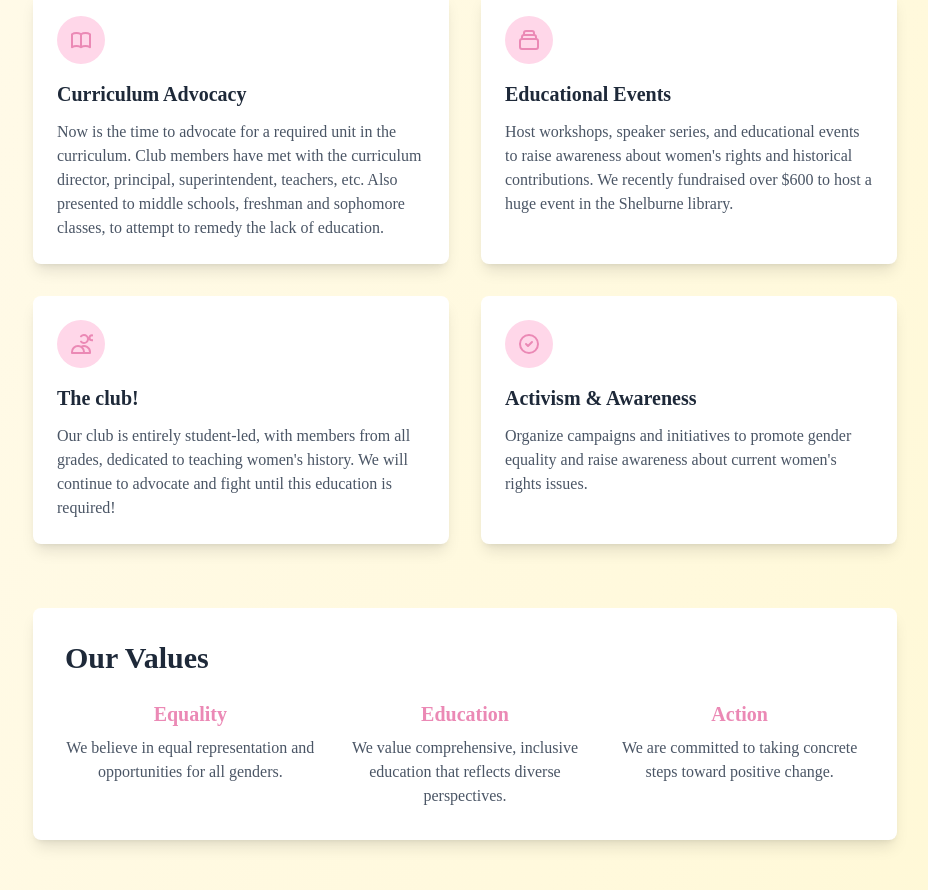
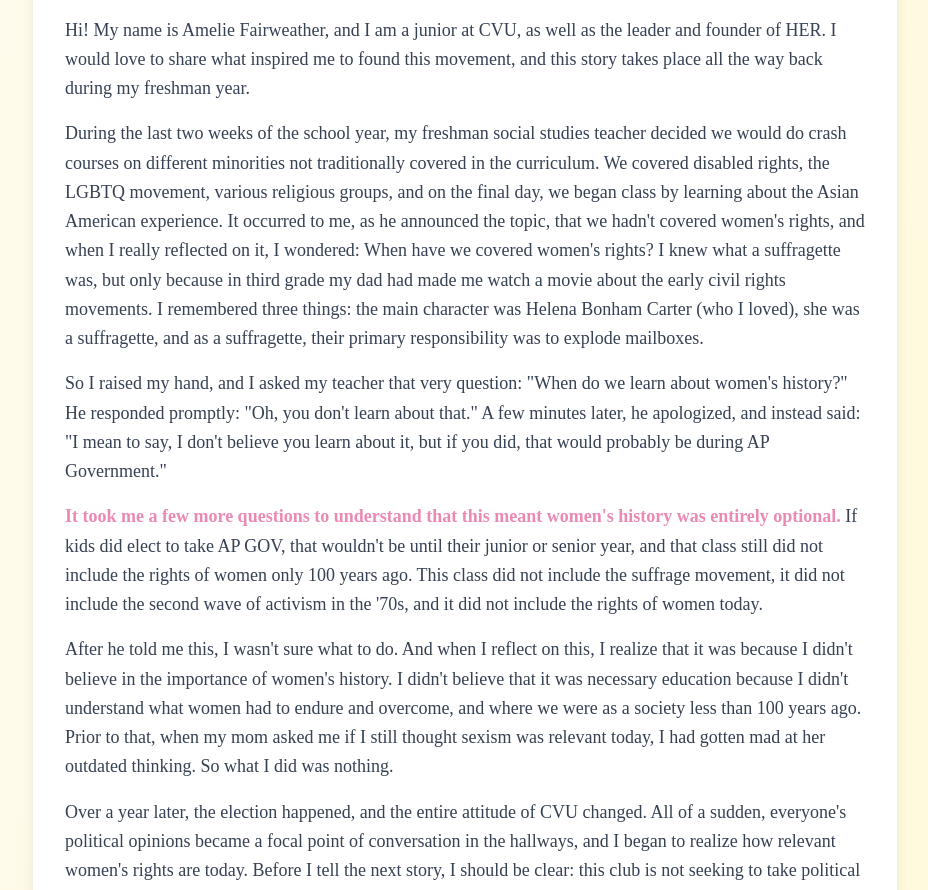
Before and after one commit to Amelie-Fairweather/HER, a Next.js app: page /about in a window 1280 px wide. Shown: the part 1888-2778 px from the top of the page, without its empty margins (175-1103 px from the left). Built offline with nearby package versions, Linux system fonts and the light colour scheme.

Commit message:
sum changes

```diff
--- a/src/app/about/page.tsx
+++ b/src/app/about/page.tsx
@@ -176,6 +176,54 @@ export default function About() {
           </div>
         </section>
 
+        {/* Why was this club founded? Section */}
+        <section className="mb-16">
+          <div className="bg-white rounded-lg shadow-lg p-8">
+            <h2 className="text-3xl font-bold text-gray-800 mb-6">Why was this club founded?</h2>
+            <div className="text-lg text-gray-700 leading-relaxed space-y-4">
+              <p>
+                Hi! My name is Amelie Fairweather, and I am a junior at CVU, as well as the leader and founder of HER. I would love to share what inspired me to found this movement, and this story takes place all the way back during my freshman year.
+              </p>
+              <p>
+                During the last two weeks of the school year, my freshman social studies teacher decided we would do crash courses on different minorities not traditionally covered in the curriculum. We covered disabled rights, the LGBTQ movement, various religious groups, and on the final day, we began class by learning about the Asian American experience. It occurred to me, as he announced the topic, that we hadn&apos;t covered women&apos;s rights, and when I really reflected on it, I wondered: When have we covered women&apos;s rights? I knew what a suffragette was, but only because in third grade my dad had made me watch a movie about the early civil rights movements. I remembered three things: the main character was Helena Bonham Carter (who I loved), she was a suffragette, and as a suffragette, their primary responsibility was to explode mailboxes.
+              </p>
+              <p>
+                So I raised my hand, and I asked my teacher that very question: &quot;When do we learn about women&apos;s history?&quot; He responded promptly: &quot;Oh, you don&apos;t learn about that.&quot; A few minutes later, he apologized, and instead said: &quot;I mean to say, I don&apos;t believe you learn about it, but if you did, that would probably be during AP Government.&quot;
+              </p>
+              <p>
+                <span className="font-bold text-[#EB89B5]">It took me a few more questions to understand that this meant women&apos;s history was entirely optional.</span> If kids did elect to take AP GOV, that wouldn&apos;t be until their junior or senior year, and that class still did not include the rights of women only 100 years ago. This class did not include the suffrage movement, it did not include the second wave of activism in the &apos;70s, and it did not include the rights of women today.
+              </p>
+              <p>
+                After he told me this, I wasn&apos;t sure what to do. And when I reflect on this, I realize that it was because I didn&apos;t believe in the importance of women&apos;s history. I didn&apos;t believe that it was necessary education because I didn&apos;t understand what women had to endure and overcome, and where we were as a society less than 100 years ago. Prior to that, when my mom asked me if I still thought sexism was relevant today, I had gotten mad at her outdated thinking. So what I did was nothing.
+              </p>
+              <p>
+                Over a year later, the election happened, and the entire attitude of CVU changed. All of a sudden, everyone&apos;s political opinions became a focal point of conversation in the hallways, and I began to realize how relevant women&apos;s rights are today. Before I tell the next story, I should be clear: this club is not seeking to take political stances or become politically involved in any way. <span className="font-bold text-[#EB89B5]">We are hoping instead that students have enough unbiased education and background so that they can make these stances for themselves—regardless of the media, social media, our parents, and what the students around us say.</span>
+              </p>
+              <p>
+                We also hope that all students understand the incredible work of generations of women to give us the rights we have today. Young girls deserve role models, and young boys need respect for the women around them.
+              </p>
+              <p>
+                That day after the election, there was a debate at CVU led by faculty, discussing some of the most pressing issues of the day. We broke off into groups, and as I had somewhat anticipated, the first question was: Do you think a woman has a right to an abortion?
+              </p>
+              <p>
+                I knew my stance, and I was used to surrounding myself with others who shared my views, so when I began articulating my beliefs, I wasn&apos;t prepared for the objections I would receive. A boy in our circle disagreed with me, and I felt myself tearing up as we argued, because even as I tried to speak, I realized I knew nothing beyond my personal beliefs. I realized that, truthfully, I had nothing to say. I had no education around the topic, only my own experience as a woman. I had no idea why abortion had been legalized, what it meant to be banned, or how it affected others around me. And the worst part of it was, that boy who so strongly disagreed with me, who so easily condemned millions of women, he had no understanding of the history either.
+              </p>
+              <p>
+                How can we, as students, be asked such a question when we have no understanding of its implications? That&apos;s what I left the debate thinking. How could I reject that boy&apos;s beliefs so quickly, without any understanding of the topic? Worst of all, how could we leave education concerning something so tangible as my own bodily autonomy to hearsay? I couldn&apos;t focus for the rest of the day; all I could think of was the constant derogatory comments, slurs, and whispers about the girls around me, and how they had become so normalized.
+              </p>
+              <p>
+                How I got upset when my mom asked me if I thought sexism was still relevant, and how I had spoken with such vindication during the debate, when really, I hadn&apos;t said anything. Opinion after opinion, but never fact.
+              </p>
+              <p>
+                <span className="font-bold text-[#EB89B5]">Education is not an opinion; history should never be biased. Yet that is what women&apos;s history has become when we leave it as optional, when we teach it too late. Ask yourself: does your daughter, your sister, know her rights?</span> Does she know what it means to be discriminated against, and does she know how to speak up for herself? I would guess the answer is no. I certainly didn&apos;t know during that debate. Learning about my history has been empowering in so many ways. I hope everyone is incredibly proud of themselves for being present in this room tonight and continuing the hard-won legacy of generations of women before. I wish I could go back to that debate and ask that boy why—not what, but why—he believed what he did. I wish I had learned about women&apos;s history in school. I wish I could stand here and speak knowing more about it than I do.
+              </p>
+              <p className="font-semibold">
+                I founded this club because most of all, students deserve this education, and this education deserves being required. Women&apos;s history is American history, it is human history, and it is our history. <span className="font-bold text-[#EB89B5]">It is now time for us to use our voices, so generations of girls after us know how to as well.</span>
+              </p>
+            </div>
+          </div>
+        </section>
+
         {/* What We Do Section */}
         <section className="mb-16">
           <h2 className="text-3xl font-bold text-gray-800 mb-8 text-center">What We Do</h2>
--- a/src/app/page.tsx
+++ b/src/app/page.tsx
@@ -98,6 +98,18 @@ export default function Home() {
                 </p>
               </div>
             </div>
+
+            {/* Education Blurb */}
+            <div className="max-w-4xl mx-auto px-4 md:px-0 mb-20 mt-16">
+              <div className="text-center">
+                <p className="text-lg md:text-2xl font-bold text-[#EB89B5] mb-4">
+                  Ask yourself
+                </p>
+                <p className="text-base md:text-xl text-gray-700 leading-relaxed">
+                  Does your daughter, your sister, know her history? Does she know her rights? Does she know how to recognize when she&apos;s being discriminated against? Does she know how to speak up against discrimination?
+                </p>
+              </div>
+            </div>
           </div>
         </div>
 
```
